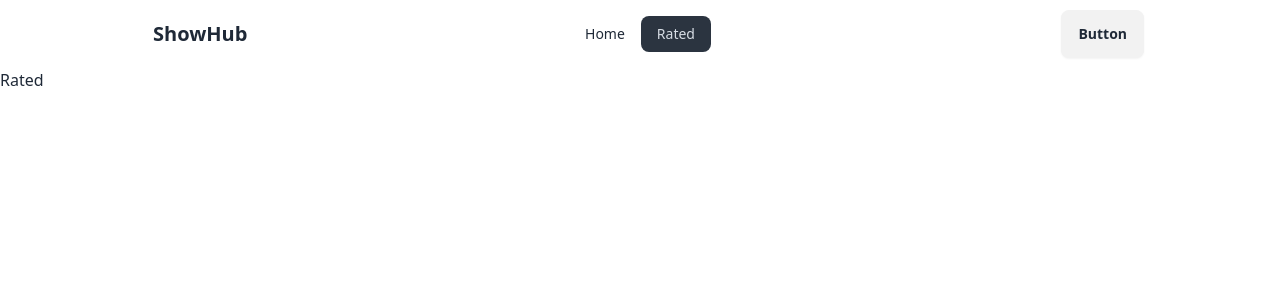
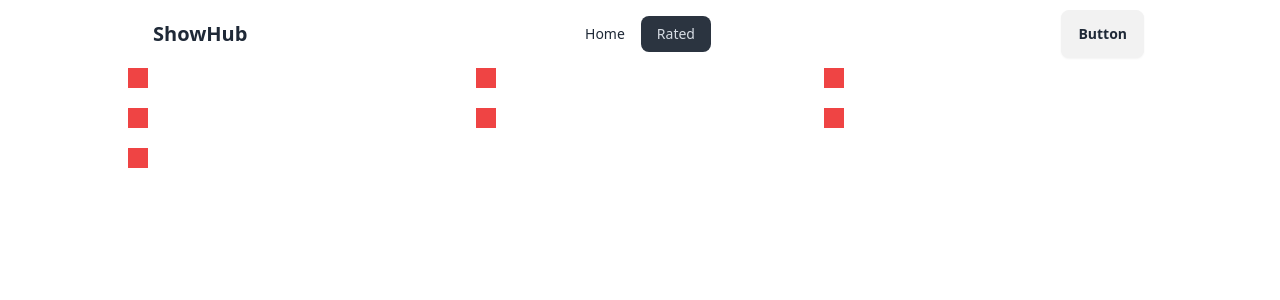
Before and after one commit to hemel17/movieRatingApp, a React (Vite) app: page /rated in a window 1280 px wide. Shown: the top 300 px of the page. Built offline with nearby package versions, Linux system fonts and the light colour scheme.

Commit message:
movies added

```diff
--- a/src/layout/Root.jsx
+++ b/src/layout/Root.jsx
@@ -7,7 +7,10 @@ const Root = () => {
       <div className="md:w-4/5 mx-auto">
         <Navbar></Navbar>
       </div>
-      <Outlet></Outlet>
+
+      <div className="md:w-4/5 mx-auto">
+        <Outlet></Outlet>
+      </div>
     </>
   );
 };
--- a/src/pages/Home/Home/Home.jsx
+++ b/src/pages/Home/Home/Home.jsx
@@ -2,7 +2,7 @@ import { Link } from "react-router-dom";
 
 const Home = () => {
   return (
-    <div className="mx-auto md:w-4/5">
+    <>
       <h1 className="mt-4 text-3xl text-center md:mt-8 md:text-5xl">
         Welcome to ShowHub!!!
       </h1>
@@ -20,7 +20,7 @@ const Home = () => {
           </Link>
         </div>
       </div>
-    </div>
+    </>
   );
 };
 export default Home;
--- a/src/pages/Home/Movies/Movies.jsx
+++ b/src/pages/Home/Movies/Movies.jsx
@@ -1,11 +1,37 @@
-import { useLoaderData } from "react-router-dom"
+import { useLoaderData } from "react-router-dom";
 
 const Movies = () => {
   const moviesData = useLoaderData();
   const movies = moviesData.data.results;
-  console.log(movies)
+  console.log(movies);
   return (
-    <div>Movies are good</div>
-  )
-}
-export default Movies
+    <>
+      <h2 className="text-2xl md:text-3xl text-center mt-6 mb-10">
+        Check out the most popular movies!!!
+      </h2>
+      <div className="grid grid-cols-1 gap-8 md:grid-cols-3">
+        {movies.map((movie) => (
+          <div
+            key={movie.id}
+            className="card card-compact bg-base-100 shadow-xl mx-auto border-2 w-4/5 md:w-full"
+          >
+            <figure className="h-96 w-full">
+              <img
+                src={`https://image.tmdb.org/t/p/original/${movie.poster_path}`}
+                alt="movie poster"
+              />
+            </figure>
+            <div className="card-body">
+              <h2 className="card-title">{movie.title}</h2>
+              <p>{movie.overview.slice(0, 350) + '...'}</p>
+              <div className="card-actions">
+                <button className="btn btn-primary w-full">View Details</button>
+              </div>
+            </div>
+          </div>
+        ))}
+      </div>
+    </>
+  );
+};
+export default Movies;
--- a/src/pages/Rated/Rated/Rated.jsx
+++ b/src/pages/Rated/Rated/Rated.jsx
@@ -1,6 +1,15 @@
 const Rated = () => {
   return (
-    <div>Rated</div>
+    <div className="grid grid-cols-3 gap-5">
+      <div className="w-5 h-5 bg-red-500"></div>
+      <div className="w-5 h-5 bg-red-500"></div>
+      <div className="w-5 h-5 bg-red-500"></div>
+      <div className="w-5 h-5 bg-red-500"></div>
+      <div className="w-5 h-5 bg-red-500"></div>
+      <div className="w-5 h-5 bg-red-500"></div>
+      <div className="w-5 h-5 bg-red-500"></div>
+
+    </div>
   )
 }
 export default Rated
```
